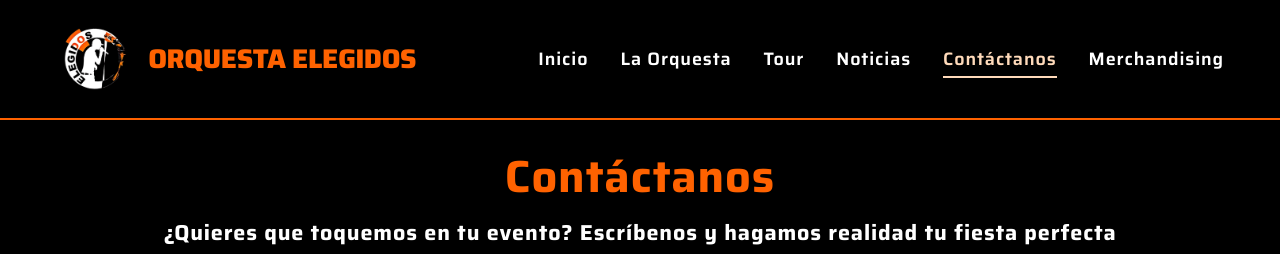
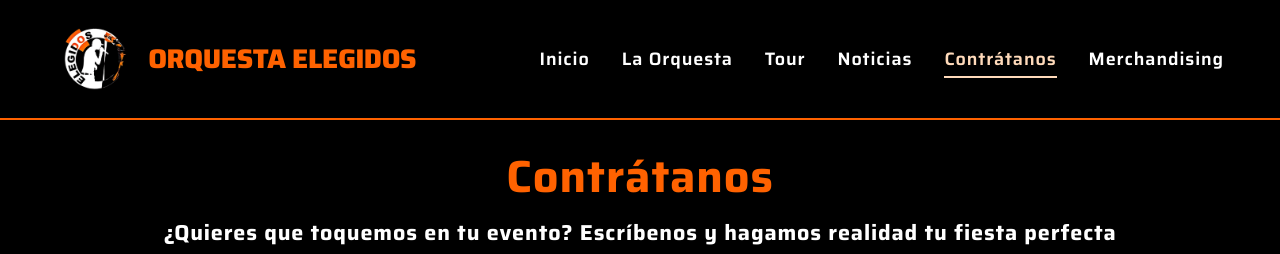
Before and after one commit to Izshin/Elegidos, a React (Vite) app: page /contacto in a window 1280 px wide. Shown: the top 254 px of the page. Built offline with nearby package versions, Linux system fonts and the light colour scheme.

Commit message:
feat: Add Header component for navigation and Contacto component with a contact form.

```diff
--- a/src/components/Contacto.tsx
+++ b/src/components/Contacto.tsx
@@ -38,7 +38,7 @@
           animate={{ y: 0, opacity: 1 }}
           transition={{ duration: 0.6 }}
         >
-          Contáctanos
+          Contrátanos
         </motion.h2>
         <motion.h3
           className="section-intro"
--- a/src/components/Header.tsx
+++ b/src/components/Header.tsx
@@ -89,7 +89,7 @@
                   className={isActive('/contacto') ? 'active' : ''}
                   onClick={() => setIsMenuOpen(false)}
                 >
-                  Contáctanos
+                  Contrátanos
                 </Link>
               </li>
               <li>
```
